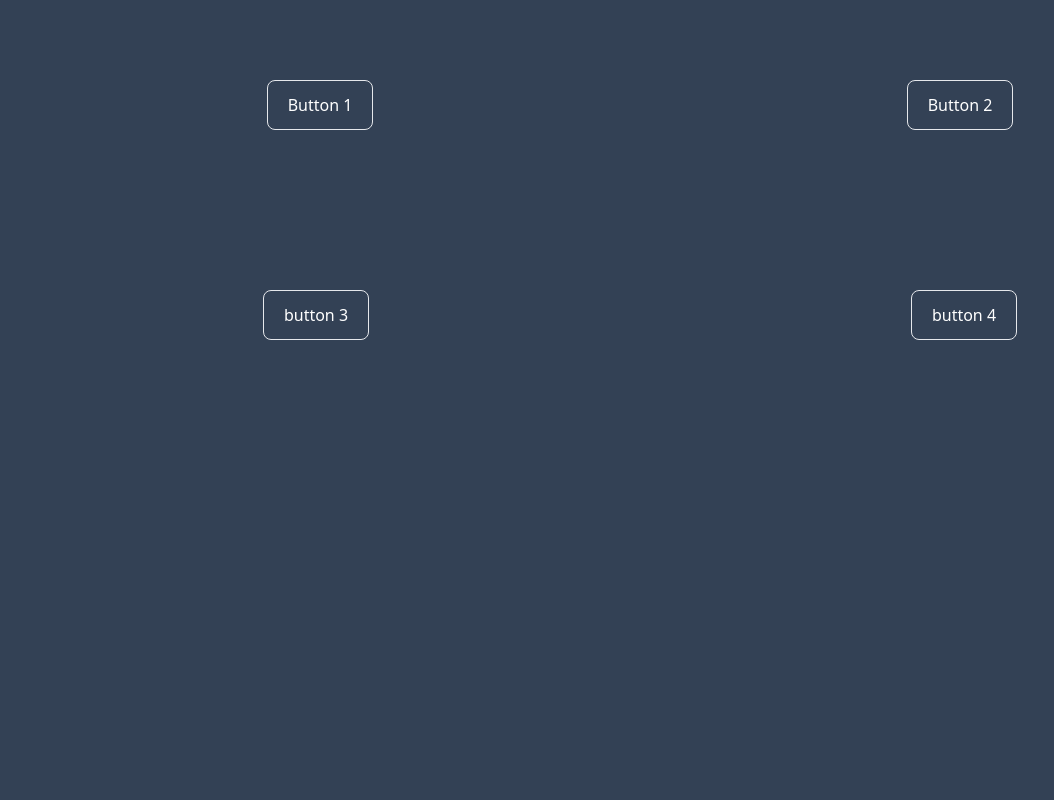
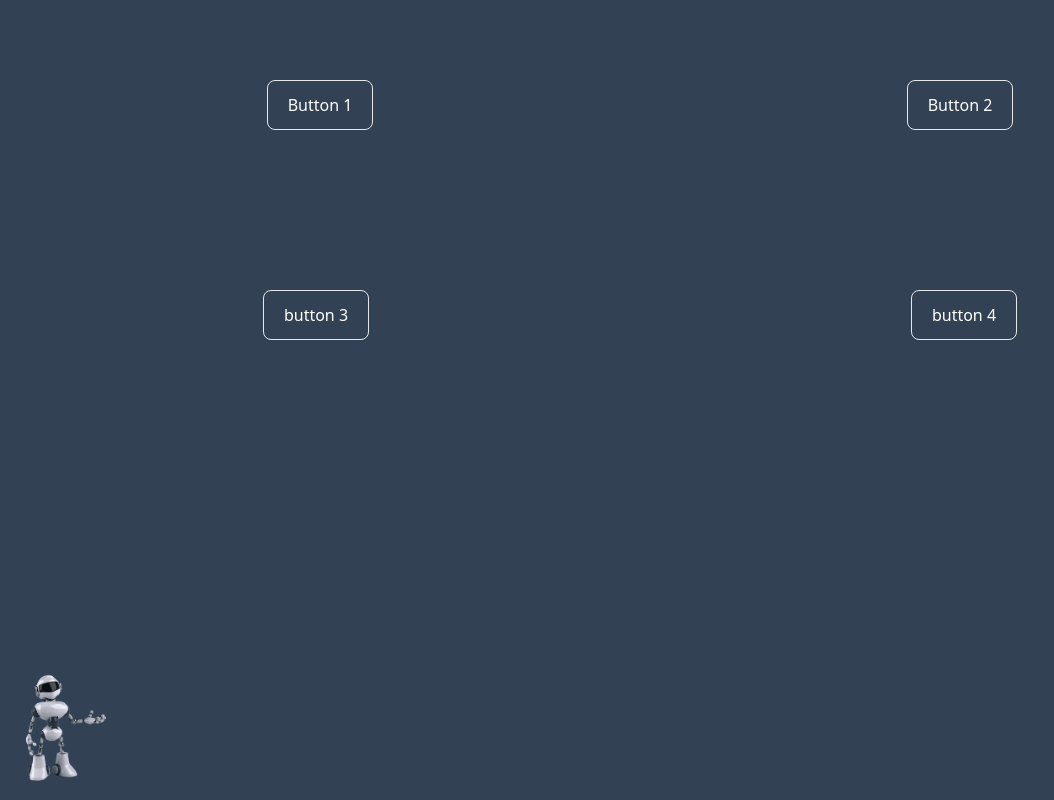
Before and after one commit to EAconcepts/ai-assistance-hng-five, a React (Vite) app: page / in a window 1280 px wide. Shown: the whole page, without its empty margins (0-1054 px from the left). Built offline with nearby package versions, Linux system fonts and the light colour scheme.

Commit message:
made changes

```diff
--- a/src/App.jsx
+++ b/src/App.jsx
@@ -1,5 +1,5 @@
 import React from 'react'
-import Home from './home'
+import Home from './Home'
 
 const App = () => {
   return (
--- a/src/components/Assistance.jsx
+++ b/src/components/Assistance.jsx
@@ -3,16 +3,19 @@ import {useAssistant} from './AssistantContext'
 import robot1 from '../assets/robot1.png'
 const Assistance = () => {
     const {content, position, clearAssistant } = useAssistant()
+    console.log('hey there')
   return (
-    <div className='bg-green-400 h-[10rem] absolute transform -translate-x-[100] -translate-y-[100]' style={{
-        top: position.y,
-        left: position.x,
-        position: 'absolute',
-        transition: "translate(-100%, -100%)"
+    <div
+    className={`absolute p-4 transform bottom-0 top-[${position.y}] left-[${position.x}] `}
+    style={{
+        // top: position.y,
+        // left: position.x,
+        // position: 'absolute',
+        // transition: "translate(-100%, -100%)"
     }}>
         {content}
         <div>
-            <img src={robot1} alt='robot'/>
+            <img src={robot1} alt='robot' className='w-24 h-28'/>
         </div>
     </div>
   )
--- a/src/home.jsx
+++ b/src/home.jsx
@@ -1,5 +1,18 @@
+import {useRef, useEffect} from 'react'
 
 function Home() {
+
+  const ref = useRef(null)
+  useEffect(()=>{
+    if(ref.current){
+      console.log('hey')
+      ref.current.addEventListener('onmousehover', ()=>{
+        console.log('dad')
+        var rect = e.target.getBoundingClientRect()
+        console.log(rect)
+      })
+    }
+  },[])
  const buttons = [
    { name: "Button 1", content: "This button goes to the Dashboard" },
    { name: "Button 2", content: "This button goes to the Settings Page" },
@@ -10,7 +23,7 @@ function Home() {
   return (
     <div className="w-full relative flex flex-col">
       <div className="flex justify-around mt-20 ">
-        <button className="rounded-lg py-3 px-5 border">Button 1</button>
+        <button ref={ref} className="rounded-lg py-3 px-5 border">Button 1</button>
         <button className="rounded-lg py-3 px-5 border">Button 2</button>
       </div>
       <div className="flex justify-around mt-40 gap-4">
--- a/src/main.jsx
+++ b/src/main.jsx
@@ -8,8 +8,8 @@ import Assistance from './components/Assistance'
 ReactDOM.createRoot(document.getElementById("root")).render(
   <React.StrictMode>
     <AssistantProvider>
-      <Assistance/>
       <App />
+      <Assistance />
     </AssistantProvider>
   </React.StrictMode>
 );
```
